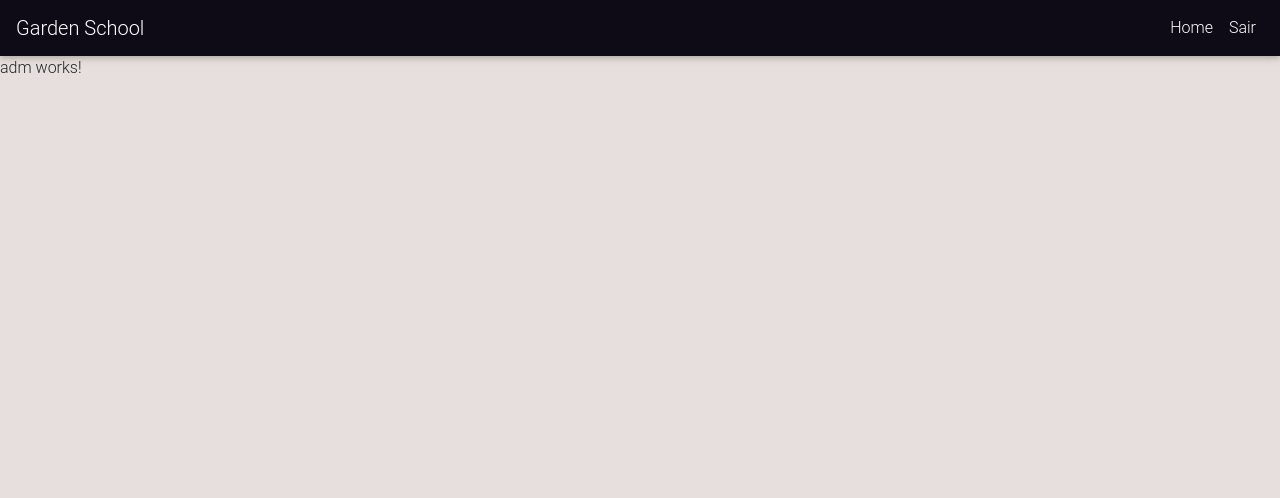
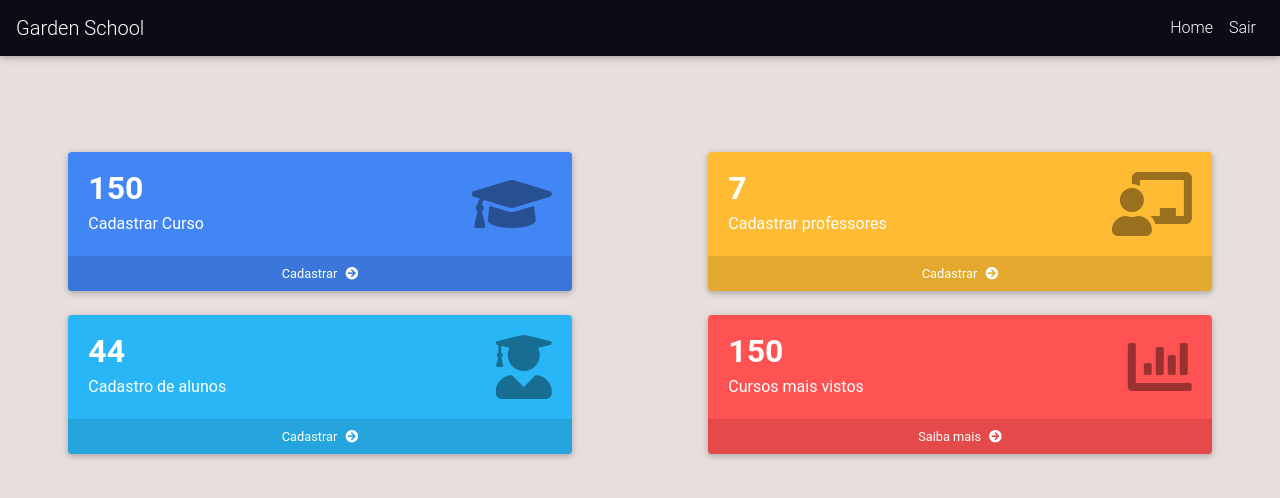
Before and after one commit to gmorae/GardenSchool, an Angular app: page /Adm in a window 1280 px wide. Shown: the top 498 px of the page. Built offline with nearby package versions, Linux system fonts and the light colour scheme.

Commit message:
Página do usuario

```diff
--- a/src/app/components/navbar/navbar.component.html
+++ b/src/app/components/navbar/navbar.component.html
@@ -5,7 +5,7 @@
     <div class="collapse navbar-collapse" id="collapsibleNavId">
         <ul class="navbar-nav ml-auto mt-2 mt-lg-0" *ngIf="adm">
             <li class="nav-item">
-                <a class="nav-link" [routerLink]="['/']">Home <span class="sr-only">(current)</span></a>
+                <a class="nav-link" [routerLink]="['/Adm']">Home <span class="sr-only">(current)</span></a>
             </li>
             <li class="nav-item">
                 <a class="nav-link" [routerLink]="['/Login']" (click)="reload()">Sair</a>
--- a/src/app/pages/adm/adm.component.css
+++ b/src/app/pages/adm/adm.component.css
@@ -0,0 +1,13 @@
+.footer-hover {
+    background-color: rgba(0, 0, 0, 0.1);
+    -webkit-transition: all .3s ease-in-out;
+    transition: all .3s ease-in-out
+}
+
+.footer-hover:hover {
+    background-color: rgba(0, 0, 0, 0.2)
+}
+
+.text-black-40 {
+    color: rgba(0, 0, 0, 0.4)
+}
--- a/src/app/pages/adm/adm.component.html
+++ b/src/app/pages/adm/adm.component.html
@@ -1 +1,77 @@
-<p>adm works!</p>
+<div class="container-fluid my-5 py-5">
+    <section>
+
+        <div class="row">
+
+            <div class="col-md-12 col-lg-5 mx-auto mb-4">
+                <div class="card primary-color white-text">
+                    <div class="card-body d-flex justify-content-between align-items-center">
+                        <div>
+                            <p class="h2-responsive font-weight-bold mt-n2 mb-0">150</p>
+                            <p class="mb-0">Cadastrar Curso</p>
+                        </div>
+                        <div>
+                            <i class="fas fa-graduation-cap fa-4x text-black-40"></i>
+                        </div>
+                    </div>
+                    <a [routerLink]="['/CadastroCurso']"class="card-footer footer-hover small text-center white-text border-0 p-2">Cadastrar<i
+                            class="fas fa-arrow-circle-right pl-2"></i></a>
+                </div>
+            </div>
+
+            <div class="col-md-12 col-lg-5 mx-auto mb-4">
+                <div class="card warning-color white-text">
+                    <div class="card-body d-flex justify-content-between align-items-center">
+                        <div>
+                            <p class="h2-responsive font-weight-bold mt-n2 mb-0">7</p>
+                            <p class="mb-0">Cadastrar professores</p>
+                        </div>
+                        <div>
+                            <i class="fas fa-chalkboard-teacher fa-4x text-black-40"></i>
+                        </div>
+                    </div>
+                    <a [routerLink]="['/CadastroProf']"class="card-footer footer-hover small text-center white-text border-0 p-2">Cadastrar<i
+                            class="fas fa-arrow-circle-right pl-2"></i></a>
+                </div>
+            </div>
+
+        </div>
+        <div class="row">
+
+            <div class="col-md-12 col-lg-5 mx-auto mb-4">
+                <div class="card light-blue lighten-1 white-text">
+                    <div class="card-body d-flex justify-content-between align-items-center">
+                        <div>
+                            <p class="h2-responsive font-weight-bold mt-n2 mb-0">44</p>
+                            <p class="mb-0">Cadastro de alunos</p>
+                        </div>
+                        <div>
+
+                            <i class="fas fa-user-graduate fa-4x text-black-40"></i>
+                        </div>
+                    </div>
+                    <a [routerLink]="['/CadastroAluno']"class="card-footer footer-hover small text-center white-text border-0 p-2">Cadastrar<i
+                            class="fas fa-arrow-circle-right pl-2"></i></a>
+                </div>
+            </div>
+
+            <div class="col-md-12 col-lg-5 mx-auto mb-4">
+                <div class="card red accent-2 white-text">
+                    <div class="card-body d-flex justify-content-between align-items-center">
+                        <div>
+                            <p class="h2-responsive font-weight-bold mt-n2 mb-0">150</p>
+                            <p class="mb-0">Cursos mais vistos</p>
+                        </div>
+                        <div>
+                            <i class="fas fa-chart-bar fa-4x text-black-40"></i>
+                        </div>
+                    </div>
+                    <a [routerLink]="['/TopCursos']"class="card-footer footer-hover small text-center white-text border-0 p-2">Saiba mais<i
+                            class="fas fa-arrow-circle-right pl-2"></i></a>
+                </div>
+            </div>
+
+        </div>
+
+    </section>
+</div>
```
